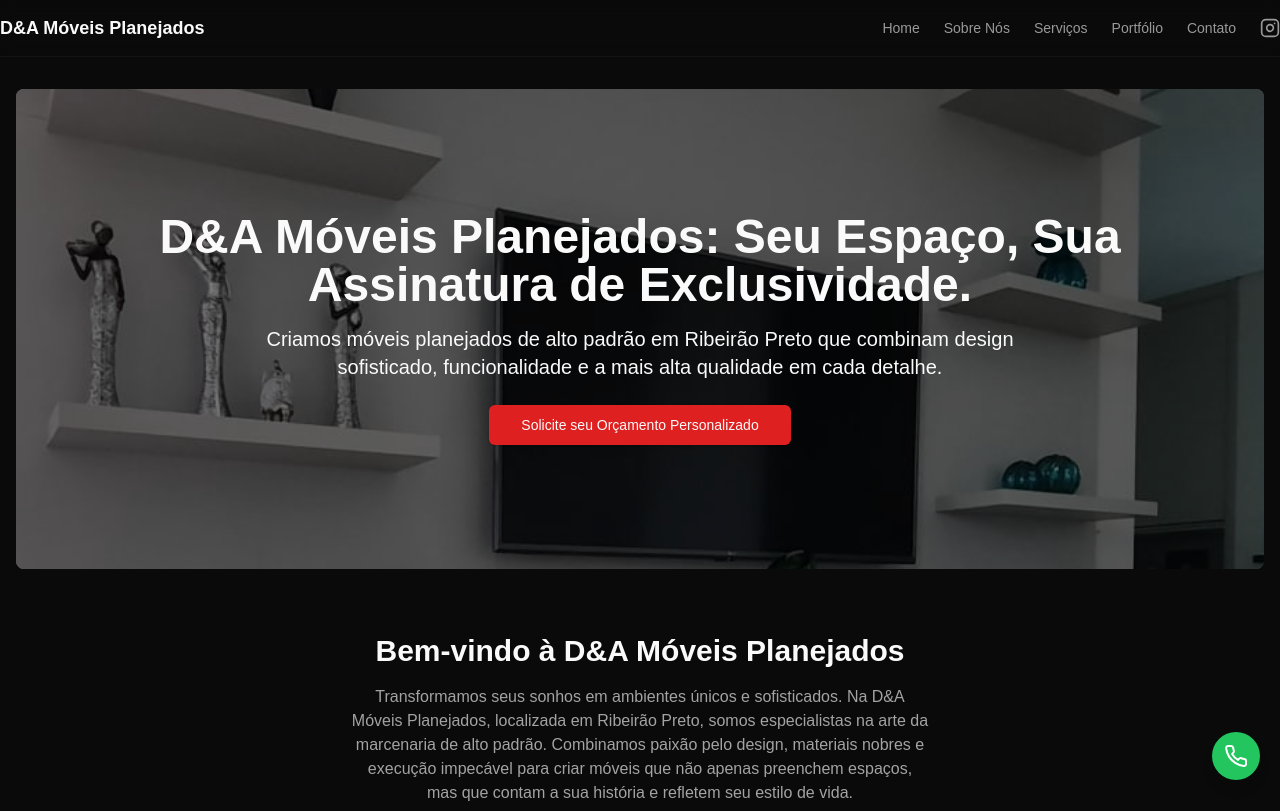
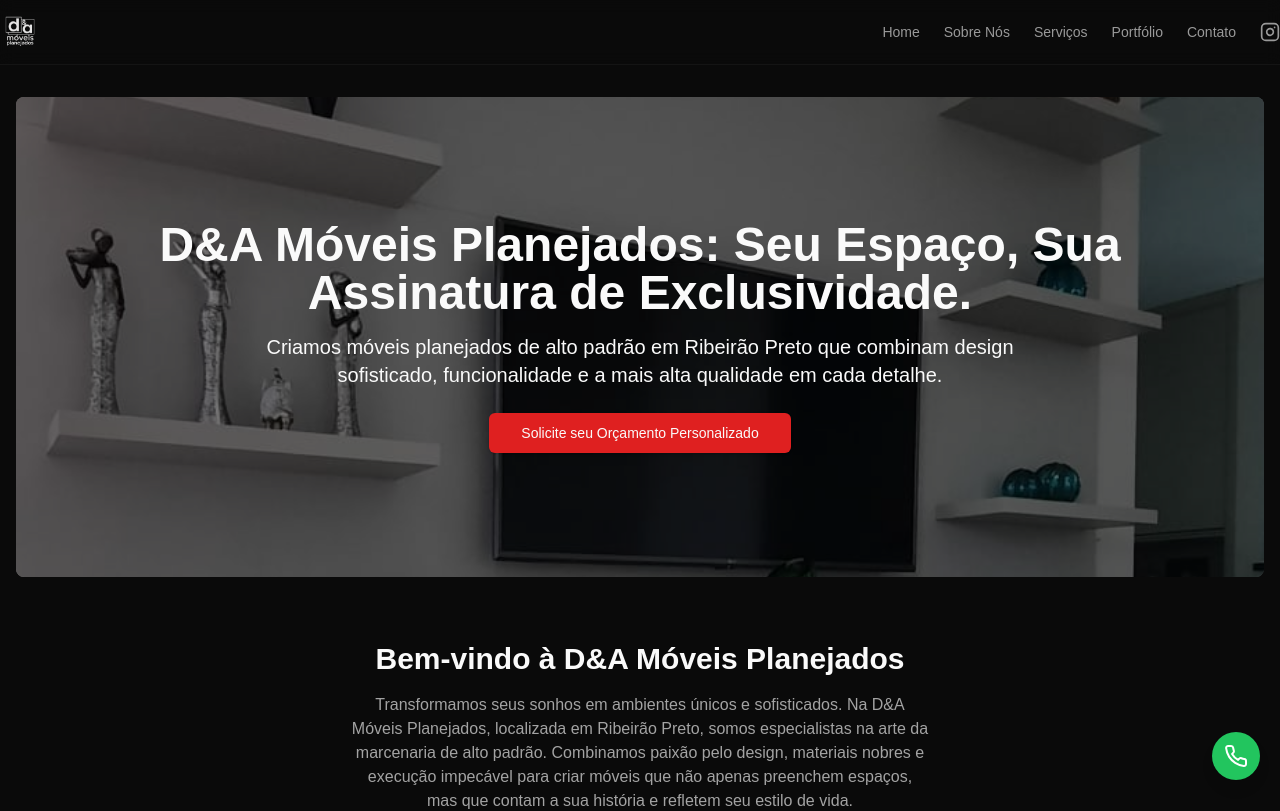
Before and after one commit to alahazelsk/DeA_M-veis_Planejados, a Next.js app: page / in a window 1280 px wide. Shown: the top 811 px of the page. Built offline with nearby package versions, Linux system fonts and the light colour scheme.

Commit message:
Add files via upload

```diff
--- a/src/components/Header.tsx
+++ b/src/components/Header.tsx
@@ -1,15 +1,29 @@
 import Link from 'next/link';
-import { Instagram } from 'lucide-react'; // Assuming lucide-react is installed by the template
+import Image from 'next/image'; // Import the Image component
+import { Instagram } from 'lucide-react';
 
 const Header = () => {
   return (
     <header className="bg-background text-foreground sticky top-0 z-50 w-full border-b border-border/40 backdrop-blur supports-[backdrop-filter]:bg-background/60">
-      <div className="container flex h-14 max-w-screen-2xl items-center justify-between">
+      <div className="container flex h-16 items-center justify-between"> {/* Increased height slightly for logo */}
         <Link href="/" className="mr-6 flex items-center space-x-2">
-          {/* Placeholder for Logo - User needs to provide the high-res logo */}
-          <span className="font-bold sm:inline-block text-lg text-primary">D&A Móveis Planejados</span>
+          {/* Replaced text with Image component */}
+          <Image
+            src="/logo/logo_fonte_branca_sem_fundo.png"
+            alt="D&A Móveis Planejados Logo"
+            width={130} // Adjusted width for aspect ratio
+            height={40} // Set height
+            priority // Prioritize loading the logo
+            className="h-10 w-auto" // Control height via class, let width adjust
+          />
+          {/* Removed the original text span */}
         </Link>
-        <nav className="flex items-center gap-4 text-sm lg:gap-6">
+        {/* Mobile Menu Trigger (Hidden on larger screens) */}
+        {/* You might need to add a Sheet component trigger here for mobile */}
+        {/* <Sheet> ... </Sheet> */}
+
+        {/* Desktop Navigation (Hidden on smaller screens) */}
+        <nav className="hidden md:flex items-center gap-4 text-sm lg:gap-6">
           <Link href="/" className="transition-colors hover:text-foreground/80 text-foreground/60">Home</Link>
           <Link href="/sobre" className="transition-colors hover:text-foreground/80 text-foreground/60">Sobre Nós</Link>
           <Link href="/servicos" className="transition-colors hover:text-foreground/80 text-foreground/60">Serviços</Link>
@@ -20,7 +34,12 @@
             <span className="sr-only">Instagram</span>
           </a>
         </nav>
-        {/* Add mobile menu button here if needed */}
+
+        {/* Placeholder for Mobile Menu Button/Drawer - Needs implementation */}
+        <div className="md:hidden">
+          {/* Add your mobile menu button/icon here */}
+          {/* Example: <Button variant="ghost" size="icon"> <Menu /> </Button> */}
+        </div>
       </div>
     </header>
   );
```
